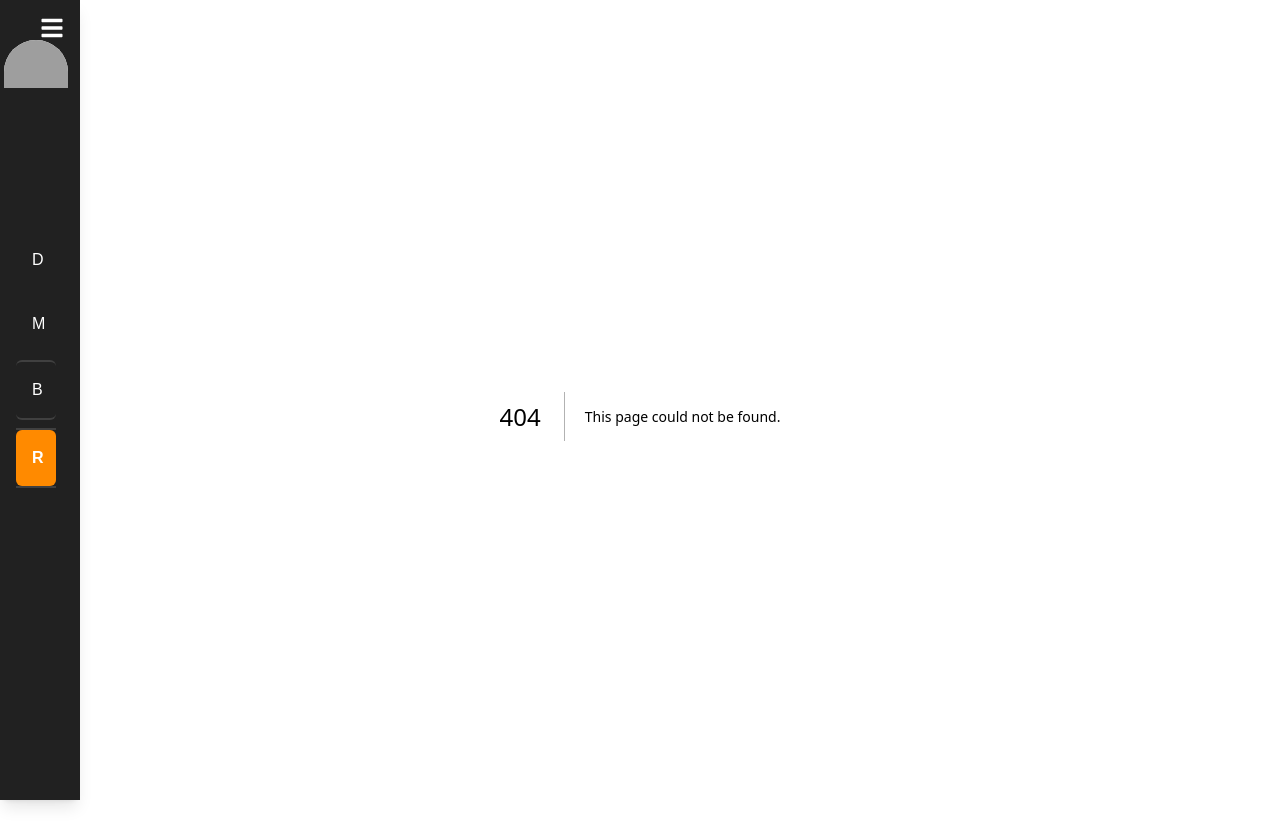
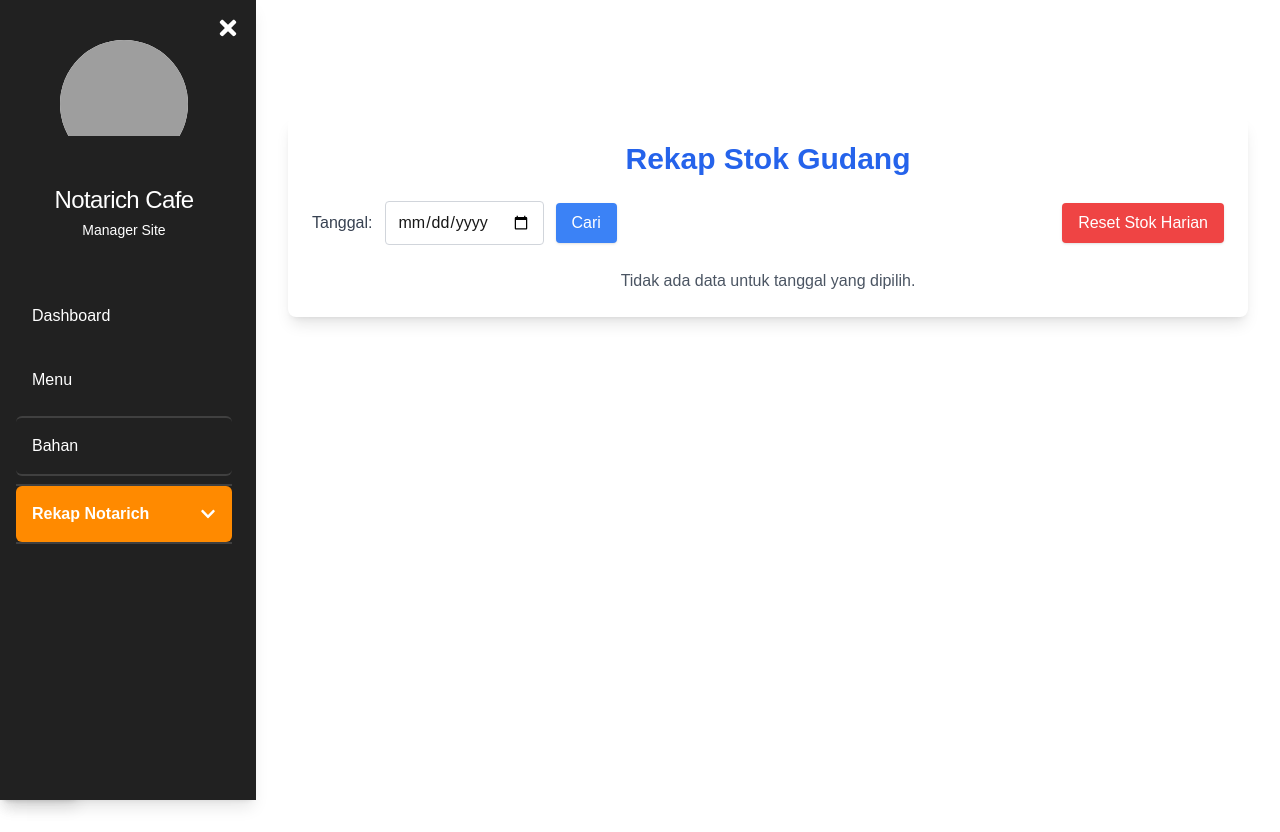
Before and after one commit to obeddx/notarichCafe, a Next.js app: page /manager/rekapStokGudang in a window 1280 px wide. Before the commit this address had no page. After the commit the page ends 800 px from the top, so only its background shows below. Built offline with nearby package versions, Linux system fonts and the light colour scheme; grey boxes are pictures that could not be loaded.

Commit message:
rekap stok gudang

```diff
--- /dev/null
+++ b/app/manager/rekapStokGudang/page.tsx
@@ -0,0 +1,132 @@
+"use client";
+
+import { useState, useEffect, ChangeEvent } from "react";
+import Sidebar from "@/components/sidebar";
+
+interface GudangStock {
+  date: string;
+  gudangId: number;
+  gudangName: string;
+  start: number;
+  stockIn: number;
+  used: number;
+  wasted: number;
+  stock: number;
+  stockMin: number;
+}
+
+const RekapStokGudang = () => {
+  const [date, setDate] = useState<string>("");
+  const [data, setData] = useState<GudangStock[]>([]);
+  const [isSidebarOpen, setIsSidebarOpen] = useState<boolean>(true);
+
+  const fetchData = async (selectedDate: string) => {
+    try {
+      const res = await fetch(`/api/dailygudangstock?date=${selectedDate}`);
+      if (!res.ok) {
+        throw new Error("Error fetching data");
+      }
+      const json: GudangStock[] = await res.json();
+      setData(json);
+    } catch (error) {
+      console.error("Error:", error);
+      setData([]);
+    }
+  };
+
+  const handleSearch = () => {
+    if (date) {
+      fetchData(date);
+    }
+  };
+
+  const resetStock = async () => {
+    try {
+      const res = await fetch("/api/resetDailyStockGudang", {
+        method: "POST",
+      });
+      if (!res.ok) throw new Error("Gagal mereset stok gudang");
+      const result = await res.json();
+      alert(result.message);
+    } catch (error) {
+      console.error("Error:", error);
+    }
+  };
+
+  const formattedDate =
+    data.length > 0
+      ? new Date(data[0].date).toLocaleDateString("en-GB", {
+          day: "2-digit",
+          month: "2-digit",
+          year: "2-digit",
+        })
+      : "";
+
+  const toggleSidebar = () => {
+    setIsSidebarOpen(!isSidebarOpen);
+  };
+
+  return (
+    <div className="p-4 mt-[85px] transition-all" style={{ marginLeft: isSidebarOpen ? "256px" : "80px" }}>
+      <div className="bg-white shadow-lg rounded-lg p-6">
+        <h1 className="text-3xl font-bold text-center mb-6 text-blue-600">Rekap Stok Gudang</h1>
+        <Sidebar onToggle={toggleSidebar} isOpen={isSidebarOpen} />
+
+        <div className="flex flex-col sm:flex-row items-center justify-between mb-6">
+          <div className="flex items-center gap-3">
+            <label htmlFor="date" className="font-medium text-gray-700">
+              Tanggal:
+            </label>
+            <input type="date" id="date" value={date} onChange={(e: ChangeEvent<HTMLInputElement>) => setDate(e.target.value)} className="border border-gray-300 rounded px-3 py-2 focus:outline-none focus:ring focus:border-blue-400" />
+            <button onClick={handleSearch} className="bg-blue-500 hover:bg-blue-600 text-white font-medium px-4 py-2 rounded shadow">
+              Cari
+            </button>
+          </div>
+          <button onClick={resetStock} className="bg-red-500 hover:bg-red-600 text-white px-4 py-2 rounded shadow">
+            Reset Stok Harian
+          </button>
+        </div>
+
+        {data.length > 0 ? (
+          <>
+            <div className="mb-4 text-center text-lg font-semibold text-gray-800">Tanggal: {formattedDate}</div>
+            <div className="overflow-x-auto">
+              <table className="min-w-full divide-y divide-gray-200">
+                <thead className="bg-gray-100">
+                  <tr>
+                    <th className="px-6 py-3 text-left text-xs font-medium text-gray-700 uppercase tracking-wider">ID</th>
+                    <th className="px-6 py-3 text-left text-xs font-medium text-gray-700 uppercase tracking-wider">Nama Gudang</th>
+                    <th className="px-6 py-3 text-right text-xs font-medium text-gray-700 uppercase tracking-wider">Start</th>
+                    <th className="px-6 py-3 text-right text-xs font-medium text-gray-700 uppercase tracking-wider">Stock Masuk</th>
+                    <th className="px-6 py-3 text-right text-xs font-medium text-gray-700 uppercase tracking-wider">Terpakai</th>
+                    <th className="px-6 py-3 text-right text-xs font-medium text-gray-700 uppercase tracking-wider">Terbuang</th>
+                    <th className="px-6 py-3 text-right text-xs font-medium text-gray-700 uppercase tracking-wider">Sisa Stok</th>
+                    <th className="px-6 py-3 text-right text-xs font-medium text-gray-700 uppercase tracking-wider">Stok Minimum</th>
+                  </tr>
+                </thead>
+                <tbody className="bg-white divide-y divide-gray-200">
+                  {data.map((gudang, index) => (
+                    <tr key={index} className="hover:bg-gray-50">
+                      <td className="px-6 py-4 whitespace-nowrap text-sm text-gray-900">{gudang.gudangId}</td>
+                      <td className="px-6 py-4 whitespace-nowrap text-sm text-gray-900">{gudang.gudangName}</td>
+                      <td className="px-6 py-4 whitespace-nowrap text-sm text-gray-900 text-right">{gudang.start}</td>
+                      <td className="px-6 py-4 whitespace-nowrap text-sm text-gray-900 text-right">{gudang.stockIn}</td>
+                      <td className="px-6 py-4 whitespace-nowrap text-sm text-gray-900 text-right">{gudang.used}</td>
+                      <td className="px-6 py-4 whitespace-nowrap text-sm text-gray-900 text-right">{gudang.wasted}</td>
+                      <td className="px-6 py-4 whitespace-nowrap text-sm text-gray-900 text-right">{gudang.stock}</td>
+                      <td className="px-6 py-4 whitespace-nowrap text-sm text-gray-900 text-right">{gudang.stockMin}</td>
+                    </tr>
+                  ))}
+                </tbody>
+              </table>
+            </div>
+          </>
+        ) : (
+          <p className="text-center text-gray-600">Tidak ada data untuk tanggal yang dipilih.</p>
+        )}
+      </div>
+    </div>
+  );
+};
+
+export default RekapStokGudang;
```
